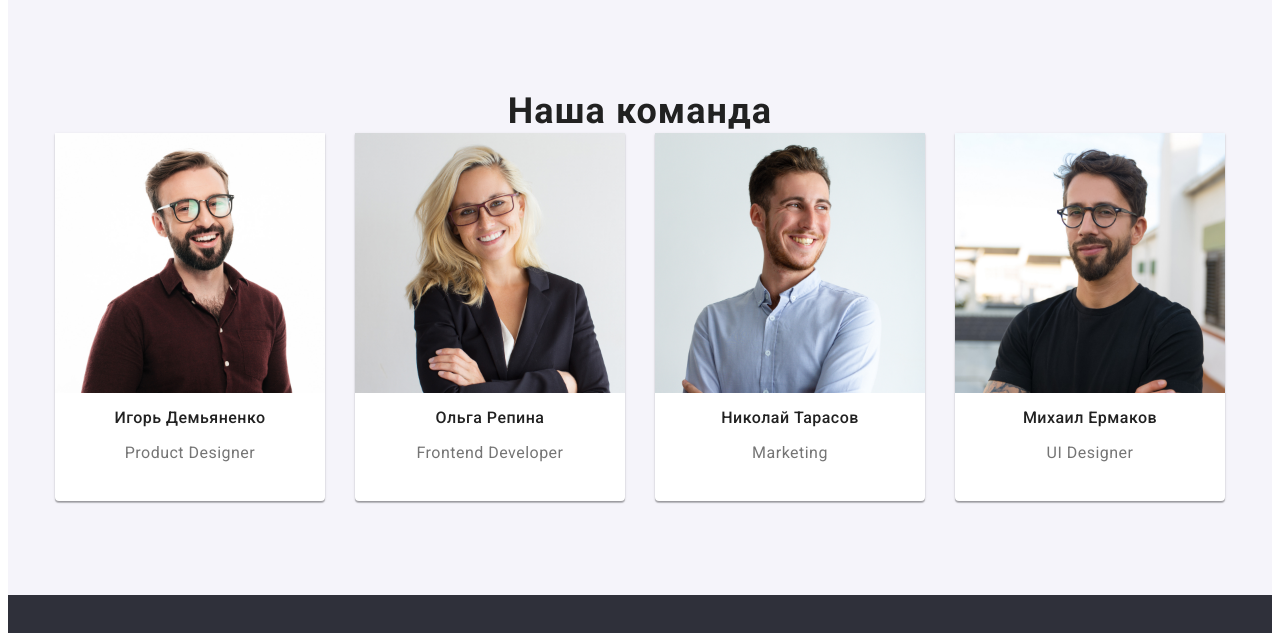
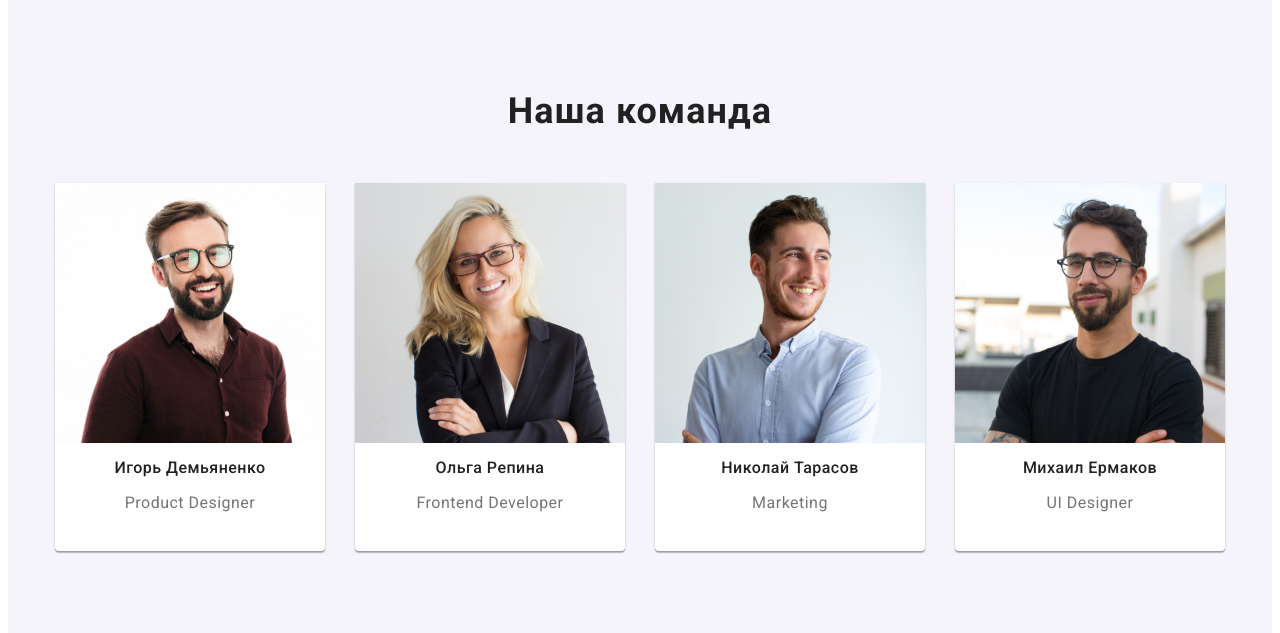
Before and after one commit to Enciosafe/goit-markup-hw-03, a plain HTML site: page index.html in a window 1280 px wide. Shown: the part 1500-2133 px from the top of the page. Drawn offline with Linux system fonts and the light colour scheme.

Commit message:
4
Исправления

```diff
--- a/css/style.css
+++ b/css/style.css
@@ -248,7 +248,8 @@ body {
   display: flex;
   width: 1170px;
   margin-top: 50px;
-  margin: 0 auto;
+  margin-left: auto;
+  margin-right: auto;
   justify-content: space-between;
 }
 
```
